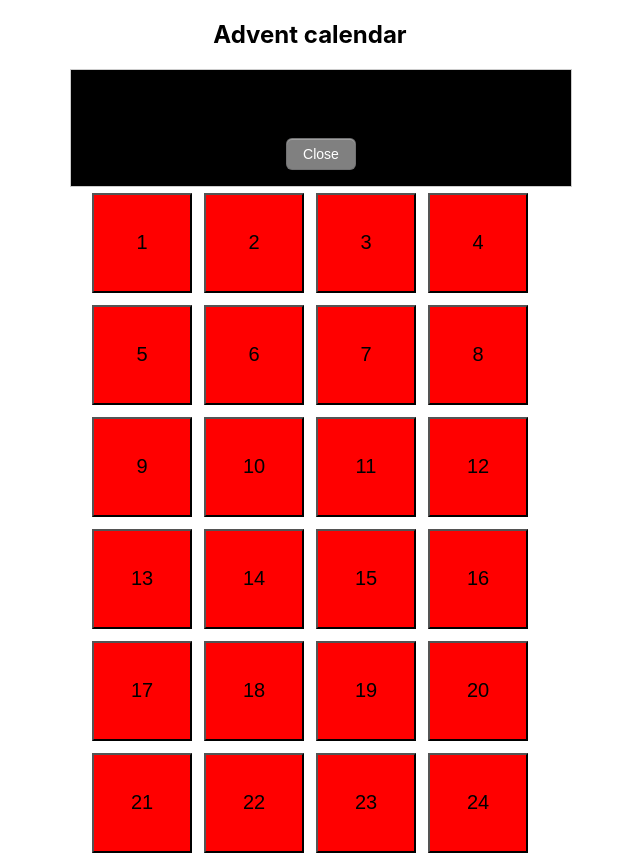
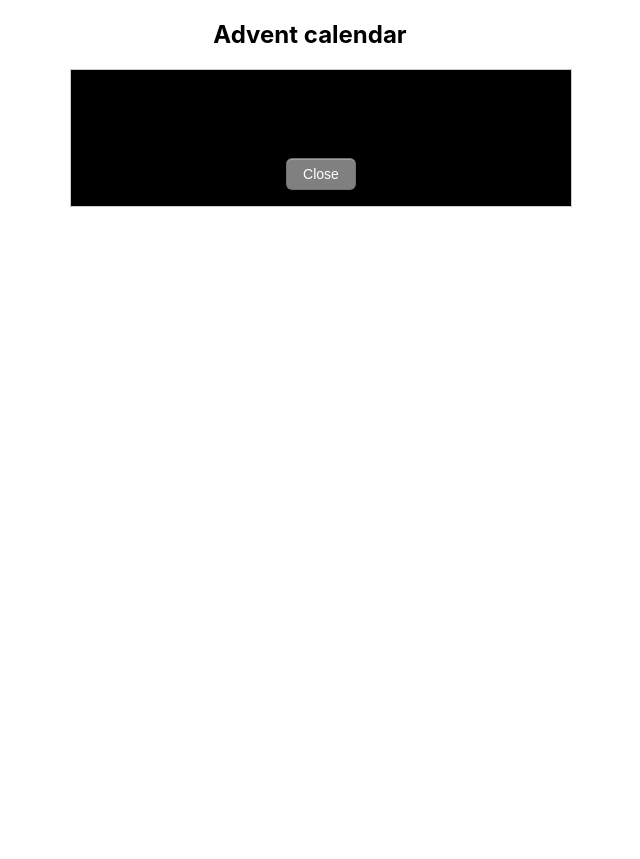
Before and after one commit to MikAoJk/advent-calendar, a Next.js app: page / in a window 1280 px wide. Both pictures are taken after a click on the button "10". Shown: the whole page, without its empty margins (330-970 px from the left). After the commit the page ends 820 px from the top, so only its background shows below. Built offline with nearby package versions, Linux system fonts and the light colour scheme.

Commit message:
Added in december check

```diff
--- a/src/components/AdventCalender/AdventCalender.tsx
+++ b/src/components/AdventCalender/AdventCalender.tsx
@@ -108,8 +108,10 @@ const AdventCalender = () => {
             }
         ]
 
-    const todaysDay = new Date().getDate();
-    const isTodaysHach = todaysDay === clickedHatch?.day
+    const todaysDate = new Date()
+    const todaysDay = todaysDate.getDate();
+    const isTodaysHach = (todaysDate.getMonth() != 11) && todaysDay === clickedHatch?.day
+
 
     const onOpenHandler = (hatcheData: HatcheData) => {
         setClickedHatch(hatcheData)
@@ -124,10 +126,10 @@ const AdventCalender = () => {
         <div className={styles.main}>
             <h2>Advent calendar</h2>
             {(!isTodaysHach && !modalClosed) &&
-                <ShowNotTodayModal onClose={onCloseModalHandler}></ShowNotTodayModal>}
+                <ShowNotTodayModal day={clickedHatch?.day} toDay={todaysDate} onClose={onCloseModalHandler}></ShowNotTodayModal>}
             {(isTodaysHach && !modalClosed) &&
                 <ShowPriceModal text={clickedHatch?.price} onClose={onCloseModalHandler}></ShowPriceModal>}
-            {hatchesData.map(hatcheData =>
+            {modalClosed && hatchesData.map(hatcheData =>
                 <Hatche key={hatcheData.day} hatcheData={hatcheData} onOpen={onOpenHandler}/>
             )}
         </div>
--- a/src/components/Modal/ShowNotTodayModal/ShowNotTodayModal.module.css
+++ b/src/components/Modal/ShowNotTodayModal/ShowNotTodayModal.module.css
@@ -23,7 +23,7 @@
 
 }
 .modal_header {
-
+    overflow: hidden;
 }
 
 .button {
--- a/src/components/Modal/ShowNotTodayModal/ShowNotTodayModal.tsx
+++ b/src/components/Modal/ShowNotTodayModal/ShowNotTodayModal.tsx
@@ -1,6 +1,8 @@
 import styles from "./ShowNotTodayModal.module.css";
 
 interface ShowNotTodayModalProps {
+    day?: number,
+    toDay: Date
     onClose: () => void;
 }
 
@@ -10,11 +12,20 @@ const ShowNotTodayModal = (showNotTodayModalProps: ShowNotTodayModalProps) => {
         showNotTodayModalProps.onClose()
     }
 
+    const isMonthDecember = (showNotTodayModalProps.toDay.getMonth() != 11)
+
+    const textBody =  !isMonthDecember ? `Today you can open hatche number: ${ showNotTodayModalProps.toDay.getDate() }`
+        : `You need to wait until December`
+
     return (
         <div className={styles.modal}>
             <div className={styles.modal_content}>
                 <div className={styles.modal_header}>
-                    <h4 className={styles.modal_title}>You cannot open this hatche today!</h4>
+                    <h4 className={styles.modal_title}>You cannot open hatche number {showNotTodayModalProps.day} today!
+                    </h4>
+                </div>
+                <div className={styles.modal_body}>
+                    {textBody}
                 </div>
                 <div className={styles.modal_footer}></div>
                 <button className={styles.button} onClick={closeHandler}>Close</button>
```
